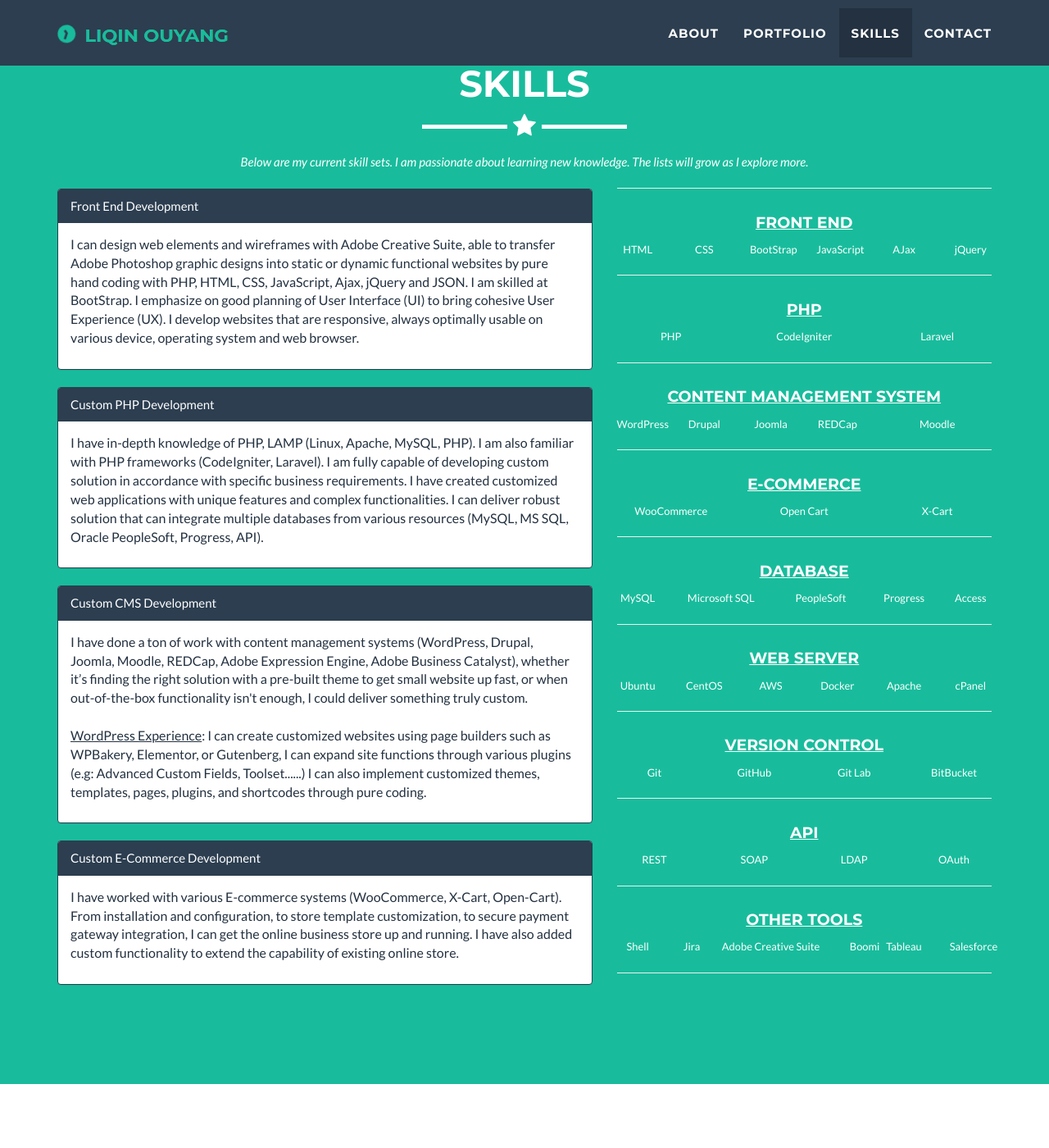
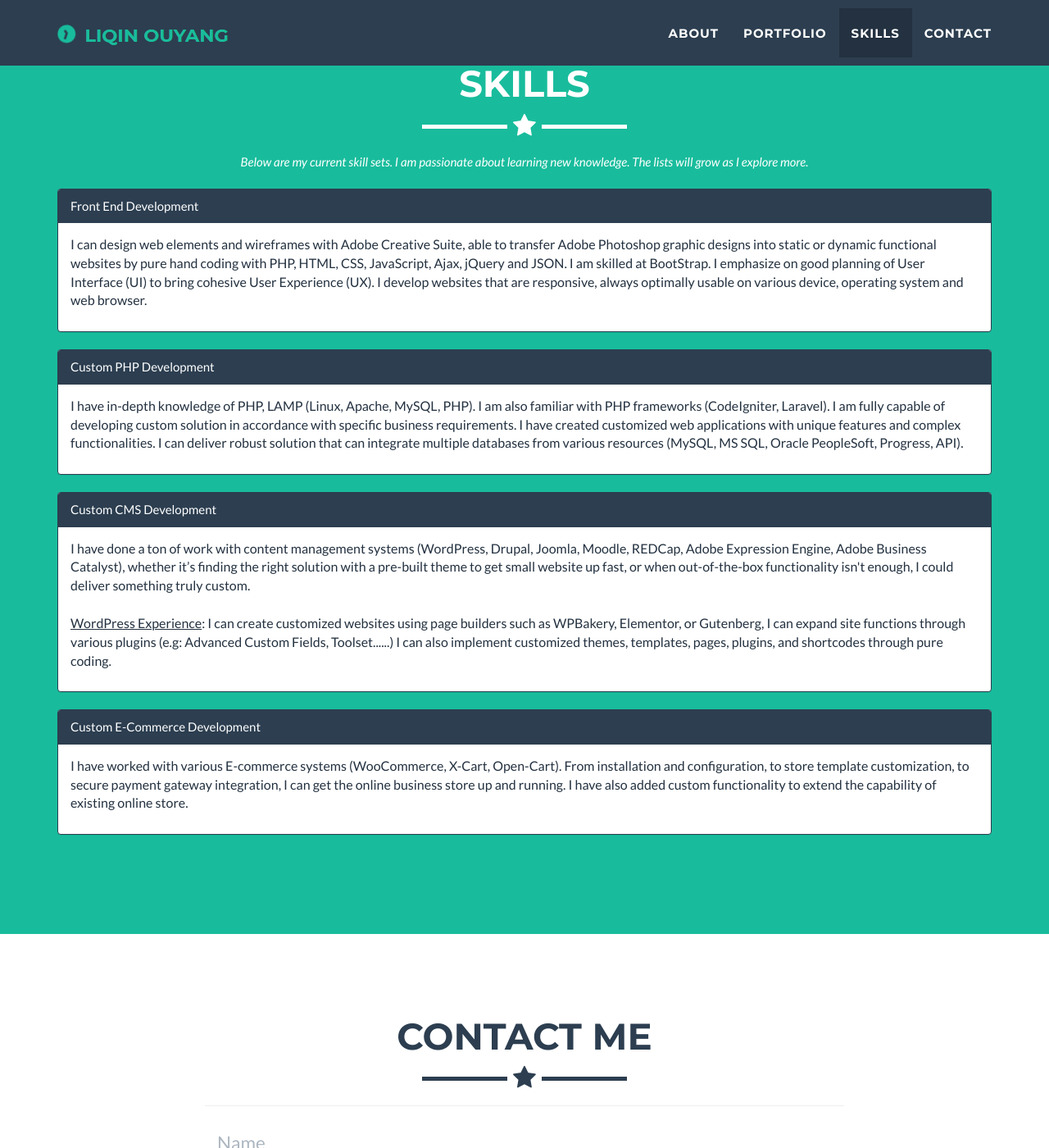
Before and after one commit to hbxtoylq/hbxtoylq.github.io, a Jekyll site: the page built from index.html, in a window 1280 px wide and 1400 px high, scrolled down 2999 px. Shown: the whole window at 82% size. Built offline with Jekyll 4.4.1, drawn with Linux system fonts in a browser that asks for light colours; nearby versions of some CDN libraries.

Commit message:
Update about.html

```diff
--- a/_includes/about.html
+++ b/_includes/about.html
@@ -10,7 +10,7 @@
                  <i>Below are my current skill sets. I am passionate about learning new knowledge. The lists will grow as I explore more.</i>
              </div>
             </div>
-        <div class="col-lg-7 text-left">
+        <div class="col-lg-12 text-left">
          <br>
               <div class="panel-group">
     <div class="panel panel-primary">
@@ -54,104 +54,6 @@
   </div>
           </div>
 
-          <div class="col-lg-5 text-center">
-           <hr>
-                  <div class="row">
-                   <h4><u>Front End</u></h4>
-                    <div class="col-lg-2"><small>HTML </small></div>
-                    <div class="col-lg-2"><small>CSS </small></div>
-                    <div class="col-lg-2"><small>BootStrap</small></div>
-                    <div class="col-lg-2"><small>JavaScript</small></div>
-                    <div class="col-lg-2"><small>AJax</small></div>
-                    <div class="col-lg-2"><small>jQuery</small></div>
-
-                 </div>
-                 <hr>
-
-           <div class="row">
-            <h4><u>PHP</u></h4>
-                    <div class="col-lg-4"><small>PHP</small></div>
-                    <div class="col-lg-4"><small>CodeIgniter</small></div>
-                    <div class="col-lg-4"><small>Laravel</small></div>
-
-
-         </div>
-
-         <hr>
-
-              <div class="row">
-                <h4><u>Content Management System</u></h4>
-                    <div class="col-lg-2"><small>WordPress</small></div>
-                    <div class="col-lg-2"><small>Drupal</small></div>
-                    <div class="col-lg-2"><small>Joomla</small></div>
-                    <div class="col-lg-2"><small>REDCap</small></div>
-                    <div class="col-lg-4"><small>Moodle</small></div>
-
-                 </div>
-                 <hr>
-           <div class="row">
-            <h4><u>E-Commerce</u></h4>
-                    <div class="col-lg-4"><small>WooCommerce</small></div>
-                    <div class="col-lg-4"><small>Open Cart</small></div>
-                    <div class="col-lg-4"><small>X-Cart</small></div>
-
-
-         </div>
-                <hr>
-
-
-                   <div class="row">
-                    <h4><u>Database</u></h4>
-                    <div class="col-lg-2"><small>MySQL</small></div>
-                    <div class="col-lg-3"><small>Microsoft SQL</small></div>
-                    <div class="col-lg-3"><small>PeopleSoft</small></div>
-                      <div class="col-lg-2"><small>Progress</small></div>
-                      <div class="col-lg-2"><small>Access</small></div>
-
-         </div>
-         <hr>
-                  <div class="row">
-                   <h4><u>Web Server</u></h4>
-
-                    <div class="col-lg-2"><small>Ubuntu</small> </div>
-                   <div class="col-lg-2"><small>CentOS</small></div>
-                     <div class="col-lg-2"><small>AWS</small></div>
-                      <div class="col-lg-2"><small>Docker</small></div>
-                    <div class="col-lg-2"><small>Apache</small></div>
-                 <div class="col-lg-2"><small>cPanel</small></div>
-
-         </div>
-             <hr>
-              <div class="row">
-               <h4><u>Version Control</u></h4>
-                   <div class="col-lg-3"><small>Git</small></div>
-                    <div class="col-lg-3"><small>GitHub</small></div>
-                <div class="col-lg-3"><small>Git Lab</small></div>
-                    <div class="col-lg-3"><small>BitBucket</small></div>
-              </div>
-             <hr>
-           <div class="row">
-               <h4><u>API</u></h4>
-                   <div class="col-lg-3"><small>REST</small></div>
-                    <div class="col-lg-3"><small>SOAP</small></div>
-                <div class="col-lg-3"><small>LDAP</small></div>
-                    <div class="col-lg-3"><small>OAuth</small></div>
-              </div>
-             <hr>
-                  <div class="row">
-                   <h4><u>Other Tools</u></h4>
-                     <div  class="col-lg-2"><small>Shell</small></div>
-                     <div class="col-lg-1"><small>Jira</small></div>
-                     <div class="col-lg-4"><small>Adobe Creative Suite</small></div>
-                    <div class="col-lg-1"><small>Boomi</small></div>
-                   <div class="col-lg-2"><small>Tableau</small></div>
-                   <div class="col-lg-2"><small>Salesforce</small></div>
-
-
-
-            </div>
-             <hr>
-         </div>
 
         </div>
 
```
